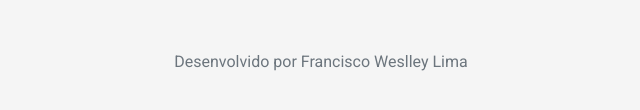
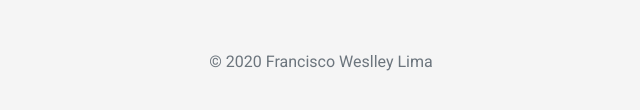
Before and after one commit to FcoWeslley/telemeiossignin, a plain HTML site: page index.html in a window 1280 px wide. Shown: the part 488-598 px from the top of the page, 319-959 px from the left. Drawn offline with nearby package versions, Linux system fonts and the light colour scheme.

Commit message:
update index

```diff
--- a/index.html
+++ b/index.html
@@ -36,7 +36,7 @@
 
         <a href="">Esqueceu a senha?</a>
 
-        <p class="text-muted"> Desenvolvido por Francisco Weslley Lima</p>
+        <p class="text-muted"> © 2020 Francisco Weslley Lima</p>
     </form>
 </body>
 
```
